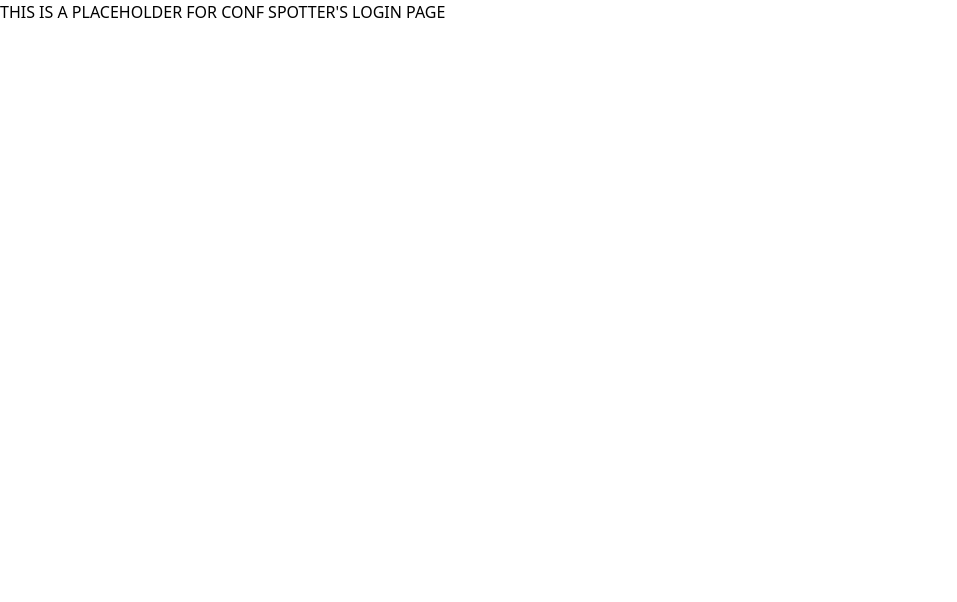
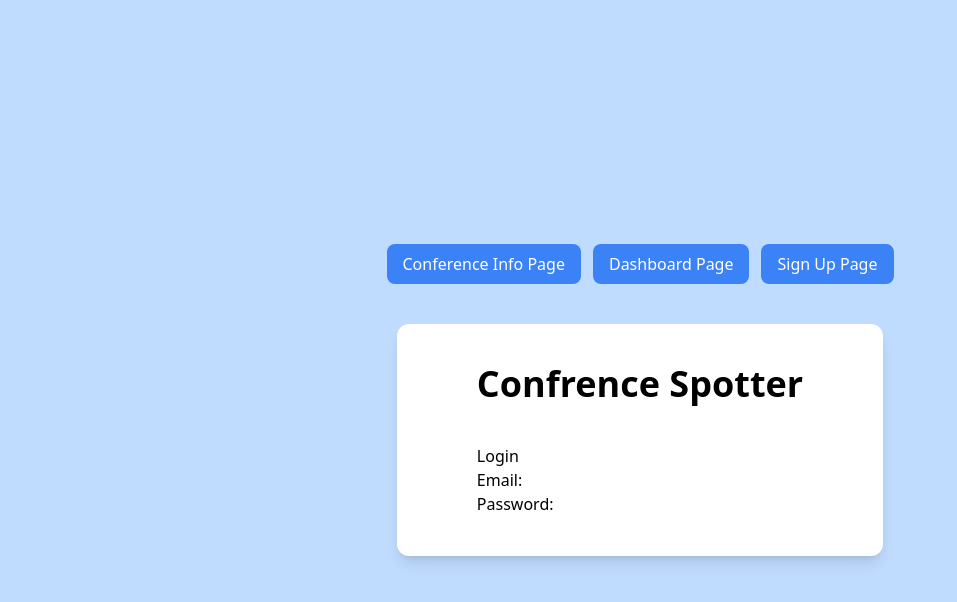
Before and after one commit to CourtOfTheKnee88/ConfSpotter, a React (Vite) app in the folder frontend/: page / in a window 1280 px wide. Shown: the top 602 px of the page, without its empty margins (0-957 px from the left). Built offline with nearby package versions, Linux system fonts and the light colour scheme.

Commit message:
Update Login.jsx

```diff
--- a/frontend/src/pages/Login.jsx
+++ b/frontend/src/pages/Login.jsx
@@ -1,9 +1,56 @@
 import { useState } from "react";
+import { useNavigate } from "react-router-dom";
 
 const Login = () => {
+  const navigate = useNavigate();
+
+  function goToConferenceInfo() {
+    navigate("/conference-info");
+  }
+
+  function goToDashboard() {
+    navigate("/dashboard");
+  }
+
+  function goToSignUp() {
+    navigate("/sign-up");
+  }
+
   return (
-    <div>
-      <h1>THIS IS A PLACEHOLDER FOR CONF SPOTTER'S LOGIN PAGE</h1>
+    <div className="bg-blue-200 h-screen flex items-center justify-center flex-col gap-10">
+      <div className="space-x-3">
+        <button
+          onClick={goToConferenceInfo}
+          className="bg-blue-500 text-white px-4 py-2 rounded-lg hover:bg-blue-600"
+        >
+          Conference Info Page
+        </button>
+        <button
+          onClick={goToDashboard}
+          className="bg-blue-500 text-white px-4 py-2 rounded-lg hover:bg-blue-600"
+        >
+          Dashboard Page
+        </button>
+        <button
+          onClick={goToSignUp}
+          className="bg-blue-500 text-white px-4 py-2 rounded-lg hover:bg-blue-600"
+        >
+          Sign Up Page
+        </button>
+      </div>
+      <div className="bg-white rounded-xl py-10 px-20 shadow-lg flex flex-col gap-10">
+        <h1 className="font-bold text-4xl text-center">Confrence Spotter</h1>
+
+        <div>
+          <h1>Login</h1>
+          <div>
+            <p>Email:</p>
+          </div>
+          <div>
+            <p>Password:</p>
+          </div>
+        </div>
+      </div>
     </div>
   );
 };
```
